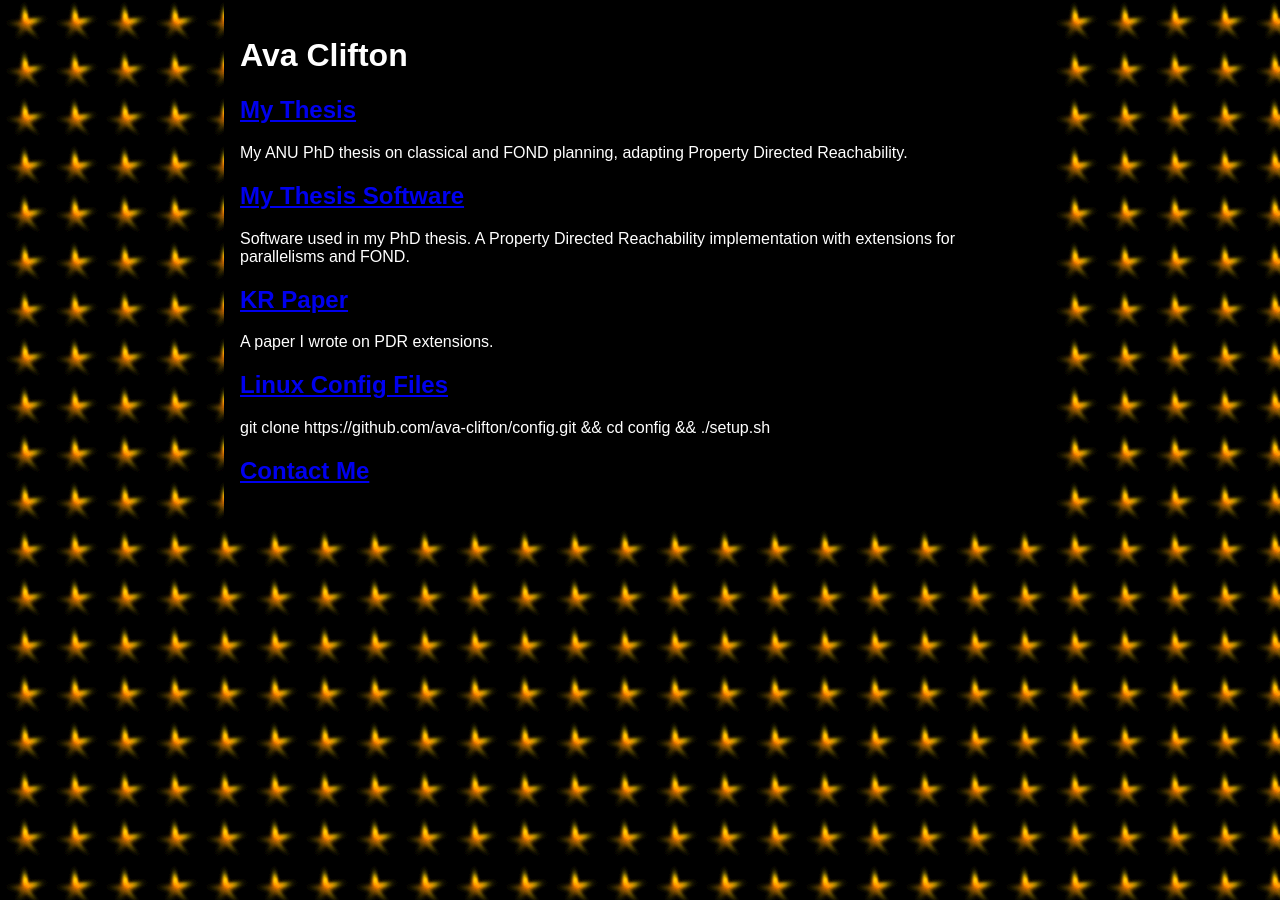
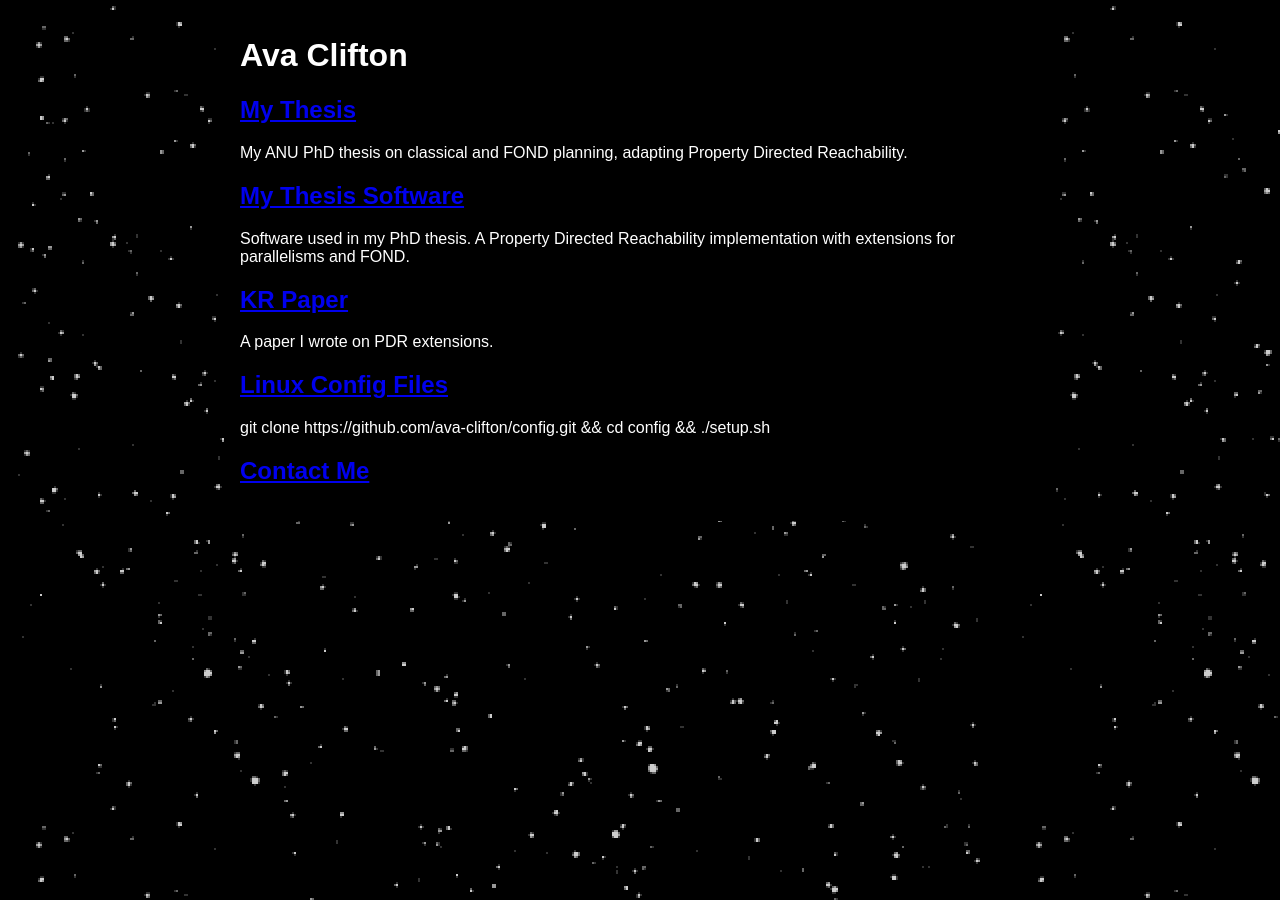
Before and after one commit to ava-clifton/ava-clifton.github.io, a Jekyll site: the page built from homepage.md, in a window 1280 px wide. Built offline with Jekyll 4.4.1, drawn with Linux system fonts in a browser that asks for light colours.

Commit message:
gentler background, less dependencies

```diff
--- a/_includes/head.html
+++ b/_includes/head.html
@@ -18,8 +18,6 @@
   {% endif %}
 
   <link href="/css/twemoji-awesome.css" rel="stylesheet" type="text/css">
-  <link rel="preconnect" href="https://fonts.gstatic.com">
-  <link href="https://fonts.googleapis.com/css2?family=Ubuntu:wght@700&display=swap" rel="stylesheet">
   <link href="/css/main.css" media="screen, projection" rel="stylesheet" type="text/css">
 
   {% include metadata.html %}
```
Also changed, not shown: assets/gif/bg.gif.
